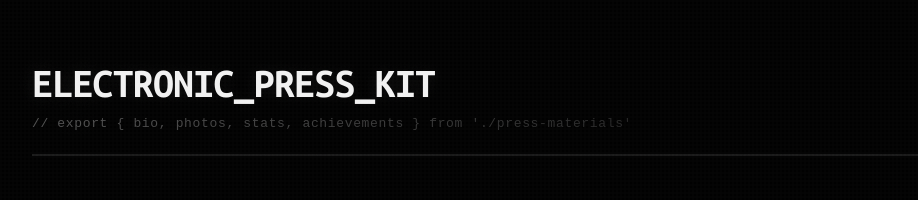
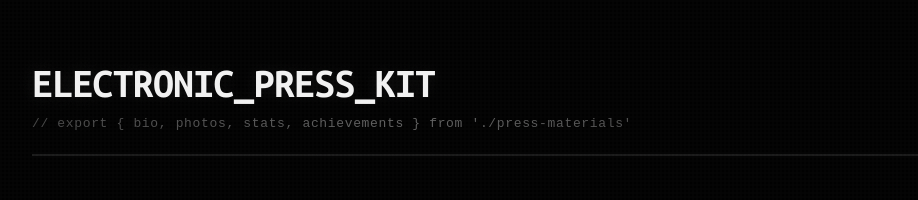
Before and after one commit to sptraynor2001-create/suite-52-website, a React (Vite) app: page /epk in a window 1280 px wide. Shown: the top 200 px of the page, without its empty margins (158-1076 px from the left). Built offline with nearby package versions, Linux system fonts and the light colour scheme.

Commit message:
Slow down shimmer animation and make opacity changes more subtle

```diff
--- a/src/shared/components/layouts/PageLayout.tsx
+++ b/src/shared/components/layouts/PageLayout.tsx
@@ -80,7 +80,7 @@ function PageLayout({ title, subtitle, children }: PageLayoutProps) {
             <p
               ref={subtitleRef}
               style={{
-                background: 'linear-gradient(90deg, rgba(255, 255, 255, 0.15) 0%, rgba(255, 255, 255, 0.35) 20%, rgba(255, 255, 255, 0.5) 40%, rgba(255, 255, 255, 0.35) 60%, rgba(255, 255, 255, 0.15) 100%)',
+                background: 'linear-gradient(90deg, rgba(255, 255, 255, 0.2) 0%, rgba(255, 255, 255, 0.28) 20%, rgba(255, 255, 255, 0.38) 40%, rgba(255, 255, 255, 0.28) 60%, rgba(255, 255, 255, 0.2) 100%)',
                 backgroundSize: '200% auto',
                 color: 'transparent',
                 WebkitBackgroundClip: 'text',
@@ -89,8 +89,8 @@ function PageLayout({ title, subtitle, children }: PageLayoutProps) {
                 fontFamily: 'monospace',
                 letterSpacing: '0.05em',
                 margin: '8px 0 0 0',
-                animation: 'shimmer 3s linear infinite',
-                filter: 'drop-shadow(0 0 8px rgba(255, 255, 255, 0.15))',
+                animation: 'shimmer 5s linear infinite',
+                filter: 'drop-shadow(0 0 6px rgba(255, 255, 255, 0.1))',
               }}
             >
               {subtitle}
```
